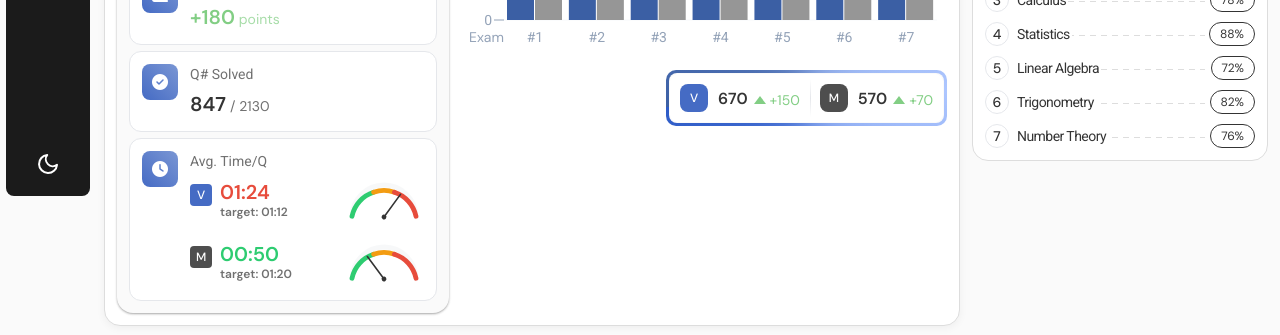
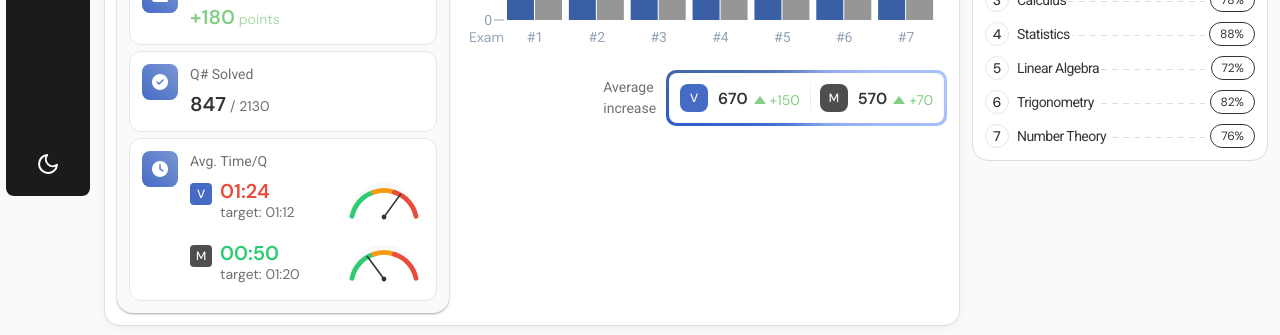
Before and after one commit to Orujhimaru/max_odyssey, a React (Vite) app: page / in a window 1280 px wide. Shown: the part 592-927 px from the top of the page. Built offline with nearby package versions, Linux system fonts and the light colour scheme; a web font is replaced by a local one.

Commit message:
design: added average increase text

```diff
--- a/src/components/PerformanceInsights/PerformanceInsights.css
+++ b/src/components/PerformanceInsights/PerformanceInsights.css
@@ -211,6 +211,7 @@
   font-size: 14px;
   color: var(--text-primary);
   opacity: 0.7;
+  font-weight: 400;
 }
 
 .insight-value {
--- a/src/components/PerformanceInsights/PerformanceInsights.jsx
+++ b/src/components/PerformanceInsights/PerformanceInsights.jsx
@@ -70,7 +70,7 @@ const PerformanceInsights = () => {
             <span className="insight-label">Avg. Time/Q</span>
             <div className="insight-value time-insights">
               <div className="time-section">
-                <div className="">
+                <div className="subject-label-container">
                   <span className="subject-label verbal">V</span>
                 </div>
                 <div className="time-details">
@@ -82,7 +82,7 @@ const PerformanceInsights = () => {
                   >
                     <div className="time-text-group">
                       <span>{formatTime(timeData.verbal.actual)}</span>
-                      <div className="target-time">
+                      <div className="insight-label">
                         target: {formatTime(timeData.verbal.target)}
                       </div>
                     </div>
@@ -103,7 +103,7 @@ const PerformanceInsights = () => {
                   >
                     <div className="time-text-group">
                       <span>{formatTime(timeData.math.actual)}</span>
-                      <div className="target-time">
+                      <div className="insight-label">
                         target: {formatTime(timeData.math.target)}
                       </div>
                     </div>
--- a/src/components/ScoreColumnComponent/ScoreColumnGraph/ScoreColumn.css
+++ b/src/components/ScoreColumnComponent/ScoreColumnGraph/ScoreColumn.css
@@ -37,6 +37,19 @@
 
 path[class="recharts-rectangle recharts-tooltip-cursor"] {
   fill: rgba(250, 250, 250, 0.147);
+}
+
+.average-increase-container {
+  display: flex;
+  flex-direction: column;
+  gap: 8px;
+}
+
+.score-boxes-container-wrapper {
+  display: flex;
+  justify-content: flex-end;
+  gap: 10px;
+  align-items: center;
 }
 
 .bar-chart-container {
--- a/src/components/ScoreColumnComponent/ScoreColumnGraph/ScoreColumn.jsx
+++ b/src/components/ScoreColumnComponent/ScoreColumnGraph/ScoreColumn.jsx
@@ -292,6 +292,11 @@ export default function ScoreColumnGraph() {
                 )}
               </BarChart>
             </ResponsiveContainer>
+            <div className="score-boxes-container-wrapper">
+              <div>
+                <h2 className="insight-label">Average </h2>
+                <h2 className="insight-label">increase</h2>
+              </div>
               <div className="score-boxes">
                 <div className="score-boxes-inner">
                   <ScoreBox
@@ -313,6 +318,7 @@ export default function ScoreColumnGraph() {
             </div>
           </div>
         </div>
+      </div>
     </>
   );
 }
```
Lines whose indentation alone changed are shown as unchanged.
